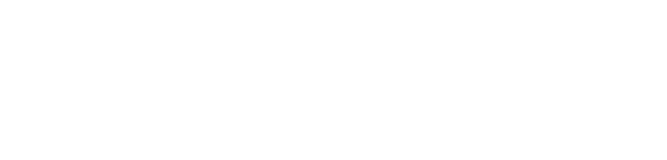
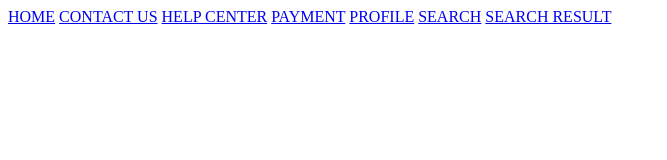
Before and after one commit to mskorok/jd, a plain HTML site: page index.html in a window 1280 px wide. Shown: the whole page, without its empty margins (0-667 px from the left). Drawn offline with Linux system fonts and the light colour scheme.

Commit message:
first commi6t

```diff
--- a/index.html
+++ b/index.html
@@ -8,12 +8,12 @@
   <title>Document</title>
 </head>
 <body>
-<a href="/home_3.html"></a>
-<a href="/contact_us.html"></a>
-<a href="/help_center.html"></a>
-<a href="/payment.html"></a>
-<a href="/profile.html"></a>
-<a href="/search3.html"></a>
-<a href="/search_result3.html"></a>
+<a href="/home_3.html">HOME</a>
+<a href="/contact_us.html">CONTACT US</a>
+<a href="/help_center.html">HELP CENTER</a>
+<a href="/payment.html">PAYMENT</a>
+<a href="/profile.html">PROFILE</a>
+<a href="/search3.html">SEARCH</a>
+<a href="/search_result3.html">SEARCH RESULT</a>
 </body>
 </html>
```
